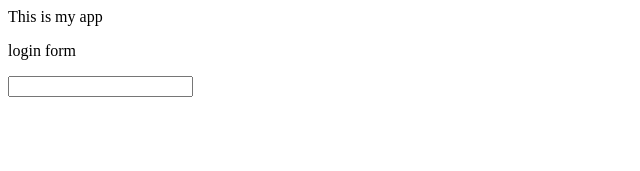
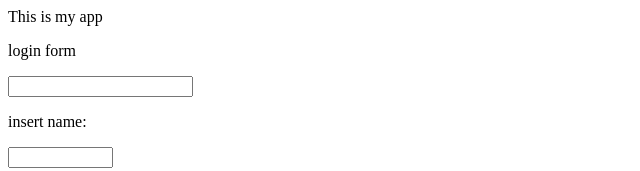
Before and after one commit to vedran555/myappsample, a plain HTML site: page index.html in a window 1280 px wide. Shown: the whole page, without its empty margins (0-640 px from the left). Drawn offline with Linux system fonts and the light colour scheme.

Commit message:
name input added

```diff
--- a/index.html
+++ b/index.html
@@ -8,6 +8,7 @@
     <p>login form</p>
     <form>
         <input type="text" size="20">
+        <p>insert name: </p><input type="text" size="10">
     </form>
 </body>
 </html>
```
